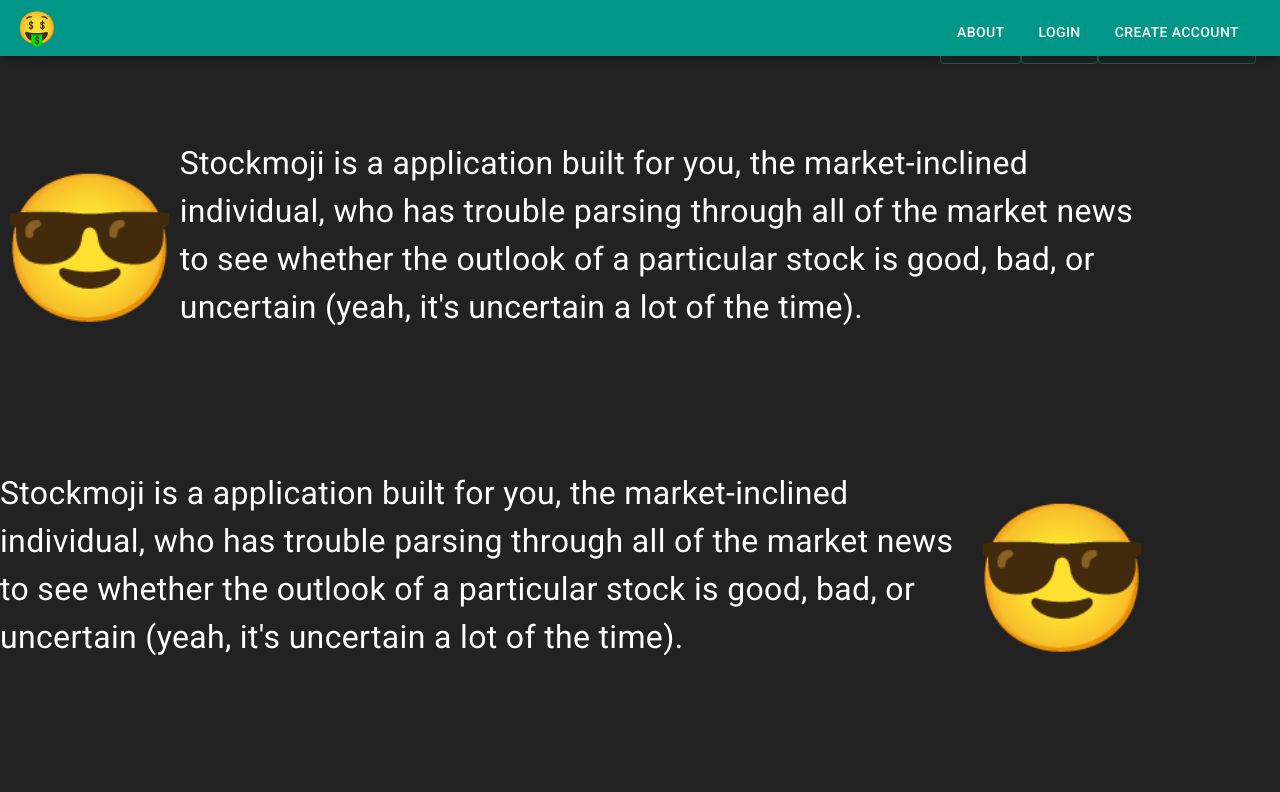
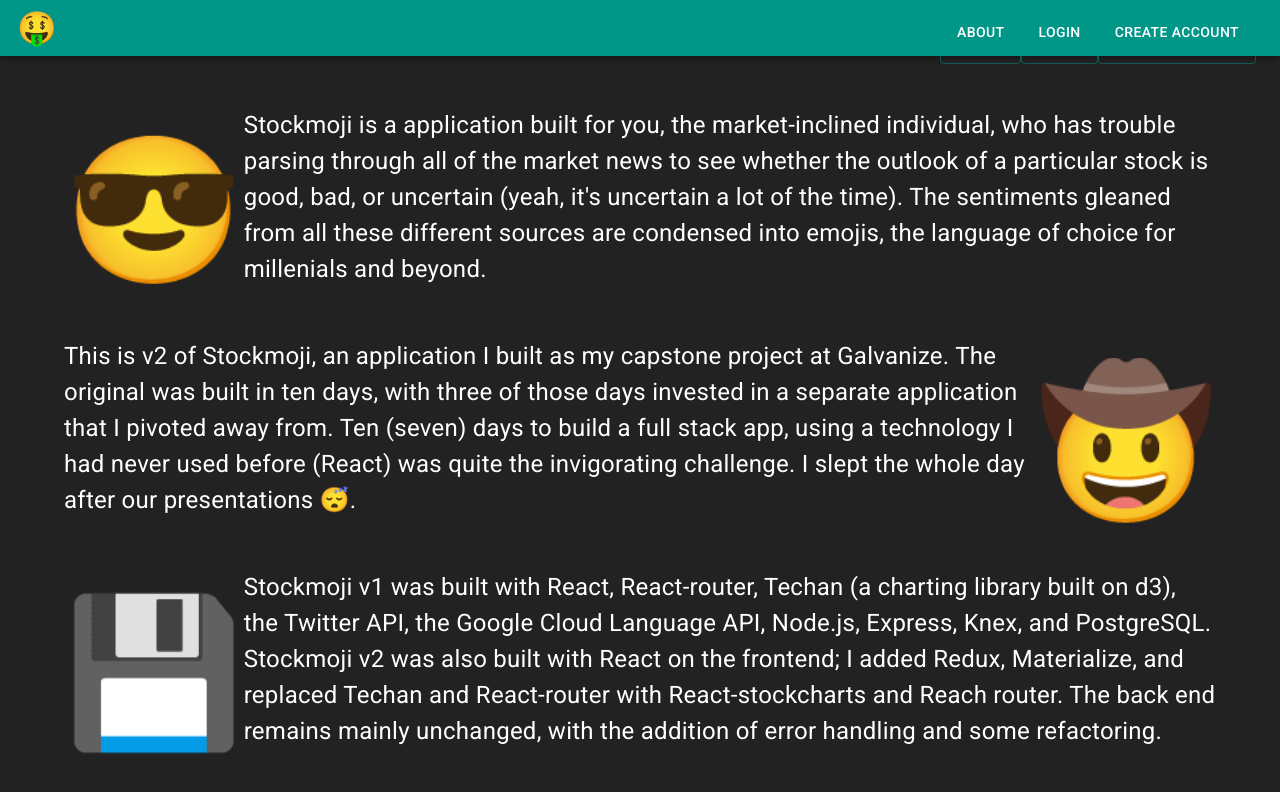
Before and after one commit to Piglacquer/stockmoji-client-v2, a React (Create React App) app: page /about in a window 1280 px wide. Shown: the top 792 px of the page. Built offline with nearby package versions, Linux system fonts and the light colour scheme.

Commit message:
finished copy and styling on about page

```diff
--- a/src/styles/css/AboutPage.css
+++ b/src/styles/css/AboutPage.css
@@ -3,24 +3,27 @@
   flex-flow: column nowrap;
   align-items: center;
   justify-content: space-evenly;
+  padding: 7vh 0 0 0;
   width: 90vw;
-  height: 100vh;
+  min-height: 93vh;
+  height: auto;
 }
-#about-page .about-block-emoji {
+#about-page .about-block {
   display: flex;
   flex-flow: row nowrap;
   align-items: center;
-  justify-content: space-evenly;
+  justify-content: space-between;
   width: 100%;
 }
-#about-page .about-block-emoji .about-emoji {
+#about-page .about-block .about-emoji {
   padding: 30px 0 0 0;
   font-size: 9em;
   height: auto;
 }
-#about-page .about-block-emoji .about-text {
+#about-page .about-block .about-text {
   color: white;
-  font-size: 2em;
+  font-size: 1.5em;
+  width: 80vw;
 }
 
 /*# sourceMappingURL=AboutPage.css.map */
--- a/src/styles/css/App.css
+++ b/src/styles/css/App.css
@@ -49,8 +49,11 @@
 }
 
 body {
+  display: flex;
+  align-items: space-between;
+  justify-content: center;
   width: 100vw;
-  height: 100vh;
+  height: auto;
   background-color: #222;
   color: white;
 }
--- a/src/styles/scss/AboutPage.scss
+++ b/src/styles/scss/AboutPage.scss
@@ -3,14 +3,16 @@
   flex-flow: column nowrap;
   align-items: center;
   justify-content: space-evenly;
+  padding: 7vh 0 0 0;
   width: 90vw;
-  height: 100vh;
+  min-height: 93vh;
+  height: auto;
 
-  .about-block-emoji {
+  .about-block {
     display: flex;
     flex-flow: row nowrap;
     align-items: center;
-    justify-content: space-evenly;
+    justify-content: space-between;
     width: 100%;
 
     .about-emoji {
@@ -21,7 +23,8 @@
 
     .about-text {
       color: white;
-      font-size: 2em;
+      font-size: 1.5em;
+      width: 80vw;
     }
   }
 }
--- a/src/styles/scss/App.scss
+++ b/src/styles/scss/App.scss
@@ -50,8 +50,11 @@
 
 // User styling
 body {
+  display: flex;
+  align-items: space-between;
+  justify-content: center;
   width: 100vw;
-  height: 100vh;
+  height: auto;
   background-color: #222;
   color: white;
 }
--- a/src/views/AboutPage.js
+++ b/src/views/AboutPage.js
@@ -5,13 +5,17 @@
 const AboutPage = () => {
   return (
     <div id='about-page'>
-      <div className='about-block-emoji'>
+      <div className='about-block'>
         <span className='about-emoji' role='img' aria-labelledby='cool-guy emoji'>😎</span>
-        <Typography className='about-text' component='h1'> Stockmoji is a application built for you, the market-inclined individual, who has trouble parsing through all of the market news to see whether the outlook of a particular stock is good, bad, or uncertain (yeah, it's uncertain a lot of the time).</Typography>
+        <Typography className='about-text' component='h1'> Stockmoji is a application built for you, the market-inclined individual, who has trouble parsing through all of the market news to see whether the outlook of a particular stock is good, bad, or uncertain (yeah, it's uncertain a lot of the time). The sentiments gleaned from all these different sources are condensed into emojis, the language of choice for millenials and beyond.</Typography>
       </div>
-      <div className='about-block-emoji'>
-        <Typography className='about-text'> Stockmoji is a application built for you, the market-inclined individual, who has trouble parsing through all of the market news to see whether the outlook of a particular stock is good, bad, or uncertain (yeah, it's uncertain a lot of the time).</Typography>
-        <span className='about-emoji' role='img' aria-labelledby='cool-guy emoji'>😎</span>
+      <div className='about-block'>
+        <Typography className='about-text'>This is v2 of Stockmoji, an application I built as my capstone project at Galvanize. The original was built in ten days, with three of those days invested in a separate application that I pivoted away from. Ten (seven) days to build a full stack app, using a technology I had never used before (React) was quite the invigorating challenge. I slept the whole day after our presentations <span role='img' aria-labelledby='sleepy emoji'>😴</span>.</Typography>
+        <span className='about-emoji' role='img' aria-labelledby='cool-guy emoji'>🤠</span>
+      </div>
+      <div className='about-block'>
+        <span className='about-emoji' role='img' aria-labelledby='cool-guy emoji'>💾</span>
+        <Typography className='about-text'>Stockmoji v1 was built with React, React-router, Techan (a charting library built on d3), the Twitter API, the Google Cloud Language API, Node.js, Express, Knex, and PostgreSQL. Stockmoji v2 was also built with React on the frontend; I added Redux, Materialize, and replaced Techan and React-router with React-stockcharts and Reach router. The back end remains mainly unchanged, with the addition of error handling and some refactoring.</Typography>
       </div>
     </div>
   )
```
Also changed, not shown: 2 other files (tests, documents, lock files or other folders).
